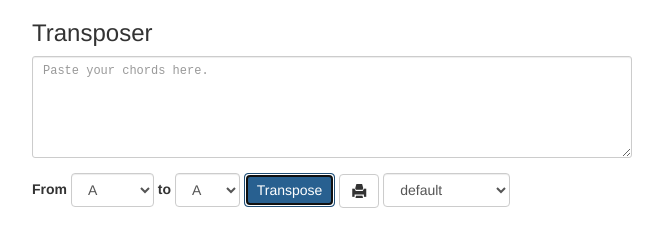
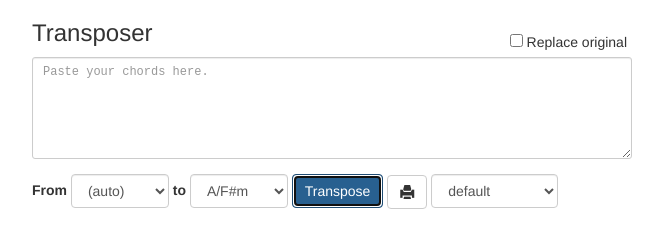
Before and after one commit to ddycai/transposer-app, a plain HTML site: page index.html in a window 1280 px wide. Both pictures are taken after a click on the button "Transpose". Shown: the whole page, without its empty margins (333-996 px from the left). Drawn offline with Linux system fonts and the light colour scheme.

Commit message:
Added option to replace original text

```diff
--- a/css/style.css
+++ b/css/style.css
@@ -27,12 +27,12 @@
   font-weight: bold;
 }
 
-.button-outer {
-  position:relative;
+.outer {
+  position: relative;
 }
 
-.button-inner {
+.bottom-right {
  position:absolute;
- top:0px;
- right:0px;
+ bottom:5px;
+ right:5px;
 }
--- a/index.html
+++ b/index.html
@@ -13,6 +13,11 @@
     <div id="wrapper">
       <div id="chord-form">
         <h3>Transposer</h3>
+        <div class="pull-right col-sm-4 outer">
+          <div class="bottom-right">
+          <input id="replace-original" type="checkbox" /> Replace original
+          </div>
+        </div>
         <div class="form-group">
           <textarea class="form-control input-sm" id="chordarea" placeholder="Paste your chords here." rows="5"></textarea>
         </div>
@@ -20,33 +25,33 @@
           <label>From</label>
           <select class="form-control" data-toggle="tooltip" data-placement="top" title="Current key signature" id="current-key">
             <option value="auto">(auto)</option>
-            <option value="A">A</option>
-            <option value="Bb">Bb</option>
-            <option value="B">B</option>
-            <option value="C">C</option>
-            <option value="Db">Db</option>
-            <option value="D">D</option>
-            <option value="Eb">Eb</option>
-            <option value="E">E</option>
-            <option value="F">F</option>
-            <option value="Gb">Gb</option>
-            <option value="G">G</option>
-            <option value="Ab">Ab</option>
+            <option value="A">A/F#m</option>
+            <option value="Bb">Bb/Dm</option>
+            <option value="B">B/G#m</option>
+            <option value="C">C/Am</option>
+            <option value="Db">Db/Bbm</option>
+            <option value="D">D/Bm</option>
+            <option value="Eb">Eb/Cm</option>
+            <option value="E">E/C#m</option>
+            <option value="F">F/Dm</option>
+            <option value="Gb">Gb/Ebm</option>
+            <option value="G">G/Em</option>
+            <option value="Ab">Ab/Fm</option>
           </select>
           <label alt="New key">to</label>
           <select class="form-control" data-toggle="tooltip" data-placement="top" title="New key signature" id="new-key">
-            <option value="A">A</option>
-            <option value="Bb">Bb</option>
-            <option value="B">B</option>
-            <option value="C">C</option>
-            <option value="Db">Db</option>
-            <option value="D">D</option>
-            <option value="Eb">Eb</option>
-            <option value="E">E</option>
-            <option value="F">F</option>
-            <option value="Gb">Gb</option>
-            <option value="G">G</option>
-            <option value="Ab">Ab</option>
+            <option value="A">A/F#m</option>
+            <option value="Bb">Bb/Dm</option>
+            <option value="B">B/G#m</option>
+            <option value="C">C/Am</option>
+            <option value="Db">Db/Bbm</option>
+            <option value="D">D/Bm</option>
+            <option value="Eb">Eb/Cm</option>
+            <option value="E">E/C#m</option>
+            <option value="F">F/Dm</option>
+            <option value="Gb">Gb/Ebm</option>
+            <option value="G">G/Em</option>
+            <option value="Ab">Ab/Fm</option>
           </select>
           <button id="transpose-button" class="btn btn-primary">Transpose</button>
           <button id="print-button" class="btn btn-default glyphicon glyphicon-print" title="Print the chords"></button>
@@ -61,6 +66,7 @@
     <script src="js/jquery.min.js"></script>
     <script src="bootstrap/js/bootstrap.min.js"></script>
     <script src="js/xregexp-min.js"></script>
+    <script src="js/themes.js"></script>
     <script src="js/transposer.min.js"></script>
   </body>
 </html>
--- a/js/data.js
+++ /dev/null
@@ -1,66 +0,0 @@
-// Chord symbol data
-
-var flats = ["C", "Db", "D", "Eb", "E", "F", "Gb", "G", "Ab", "A", "Bb", "Cb"];
-var sharps = ["C", "C#", "D", "D#", "E", "F", "F#", "G", "G#", "A", "A#", "B"];
-var keys = {
-  "C": {
-    index: 0,
-    sharps: 0,
-    flats: 0,
-  },
-  "Db": {
-    index: 1,
-    sharps: 0,
-    flats: 5,
-  },
-  "D": {
-    index: 2,
-    sharps: 2,
-    flats: 0,
-  },
-  "Eb": {
-    index: 3,
-    sharps: 0,
-    flats: 3,
-  },
-  "E": {
-    index: 4,
-    sharps: 4,
-    flats: 0,
-  },
-  "F": {
-    index: 5,
-    sharps: 0,
-    flats: 1,
-  },
-  "Gb": {
-    index: 6,
-    sharps: 0,
-    flats: 6,
-  },
-  "G": {
-    index: 7,
-    sharps: 1,
-    flats: 0,
-  },
-  "Ab": {
-    index: 8,
-    sharps: 0,
-    flats: 4,
-  },
-  "A": {
-    index: 9,
-    sharps: 3,
-    flats: 0,
-  },
-  "Bb": {
-    index: 10,
-    sharps: 0,
-    flats: 2,
-  },
-  "B": {
-    index: 11,
-    sharps: 5,
-    flats: 0,
-  },
-};
--- a/js/transposer.js
+++ b/js/transposer.js
@@ -1,6 +1,73 @@
+// Chord symbol data
+
+var flats = ["C", "Db", "D", "Eb", "E", "F", "Gb", "G", "Ab", "A", "Bb", "Cb"];
+var sharps = ["C", "C#", "D", "D#", "E", "F", "F#", "G", "G#", "A", "A#", "B"];
+var keys = {
+  "C": {
+    index: 0,
+    sharps: 0,
+    flats: 0,
+  },
+  "Db": {
+    index: 1,
+    sharps: 0,
+    flats: 5,
+  },
+  "D": {
+    index: 2,
+    sharps: 2,
+    flats: 0,
+  },
+  "Eb": {
+    index: 3,
+    sharps: 0,
+    flats: 3,
+  },
+  "E": {
+    index: 4,
+    sharps: 4,
+    flats: 0,
+  },
+  "F": {
+    index: 5,
+    sharps: 0,
+    flats: 1,
+  },
+  "Gb": {
+    index: 6,
+    sharps: 0,
+    flats: 6,
+  },
+  "G": {
+    index: 7,
+    sharps: 1,
+    flats: 0,
+  },
+  "Ab": {
+    index: 8,
+    sharps: 0,
+    flats: 4,
+  },
+  "A": {
+    index: 9,
+    sharps: 3,
+    flats: 0,
+  },
+  "Bb": {
+    index: 10,
+    sharps: 0,
+    flats: 2,
+  },
+  "B": {
+    index: 11,
+    sharps: 5,
+    flats: 0,
+  },
+};
+
 // Regex for recognizing chords
 var chordPattern = XRegExp('^(?<chord>[A-G](#|b)?)(?<suffix>(\\(?(M|maj|major|m|min|minor|dim|sus|dom|aug|\\+|-|add)?\\d*\\)?)*)(\\/(?<bass>[A-G](#|b)?))?$');
-var colours;
+var colours = themes[0].colours;
 
 /**
  * Transposes text from one key to another.
@@ -54,9 +121,12 @@ function transpose(text) {
     }
   }
 
-  $('#chordarea').val(rawText);
+  if($("#replace-original").is(":checked")) {
+    $('#chordarea').val(rawText);
+    $('#current-key').val(newKey);
+  }
+
   $('#output').html(newText.replace(/(?:\r\n|\r|\n)/g, '<br />'));
-  $('#current-key').val(newKey);
 }
 
 /**
@@ -65,11 +135,6 @@ function transpose(text) {
  */
 function chordSpan(text, colour) {
   return "<span class='chord' style='color: #" + colour + "'>" + text + "</span>";
-}
-
-function selectAll() {
-  $('#chordarea').focus();
-  $('#chordarea').select();
 }
 
 /**
@@ -93,9 +158,7 @@ function transposeNote(note, currentKey, newKey) {
 
 }
 
-
 $(document).ready(function() {
-  colours = themes[0].colours;
 
   $('#print-button').click(function(){
     window.print();
```
Also changed, not shown: js/transposer.min.js, 1 other file.
